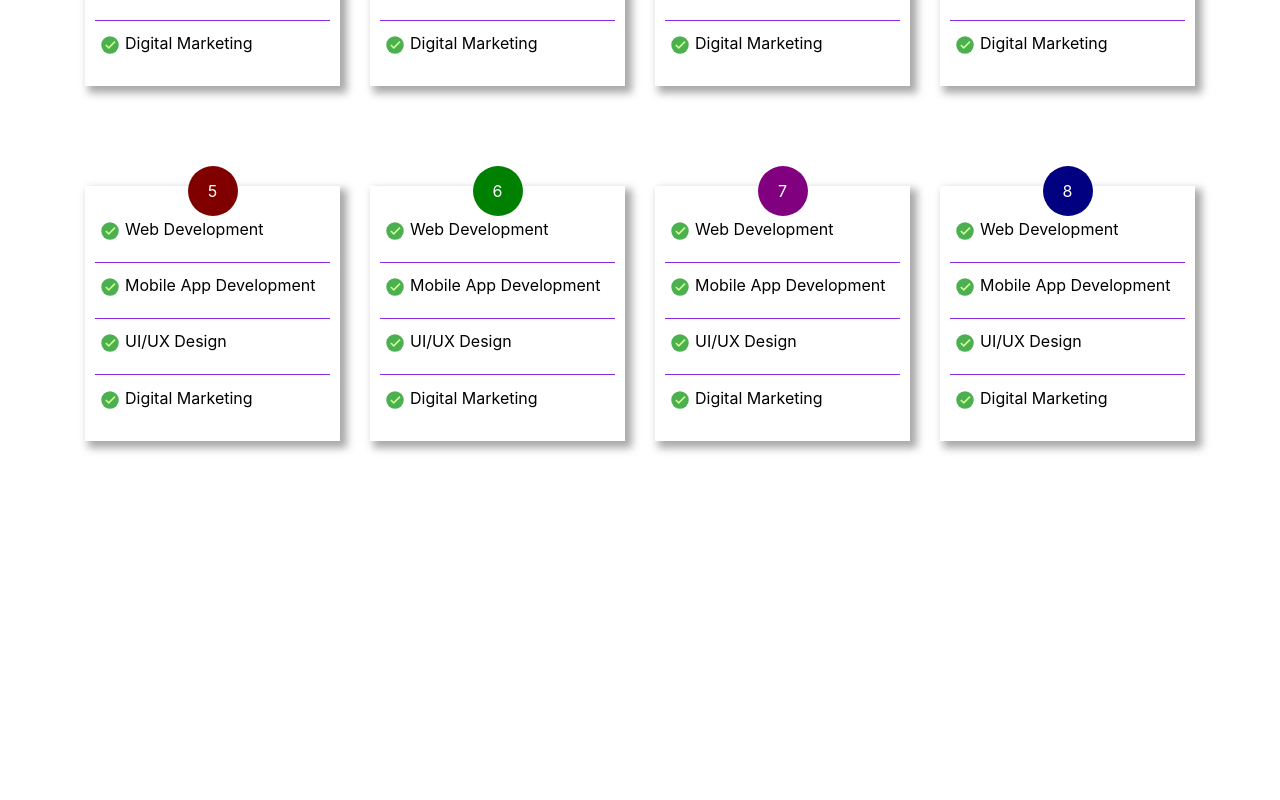
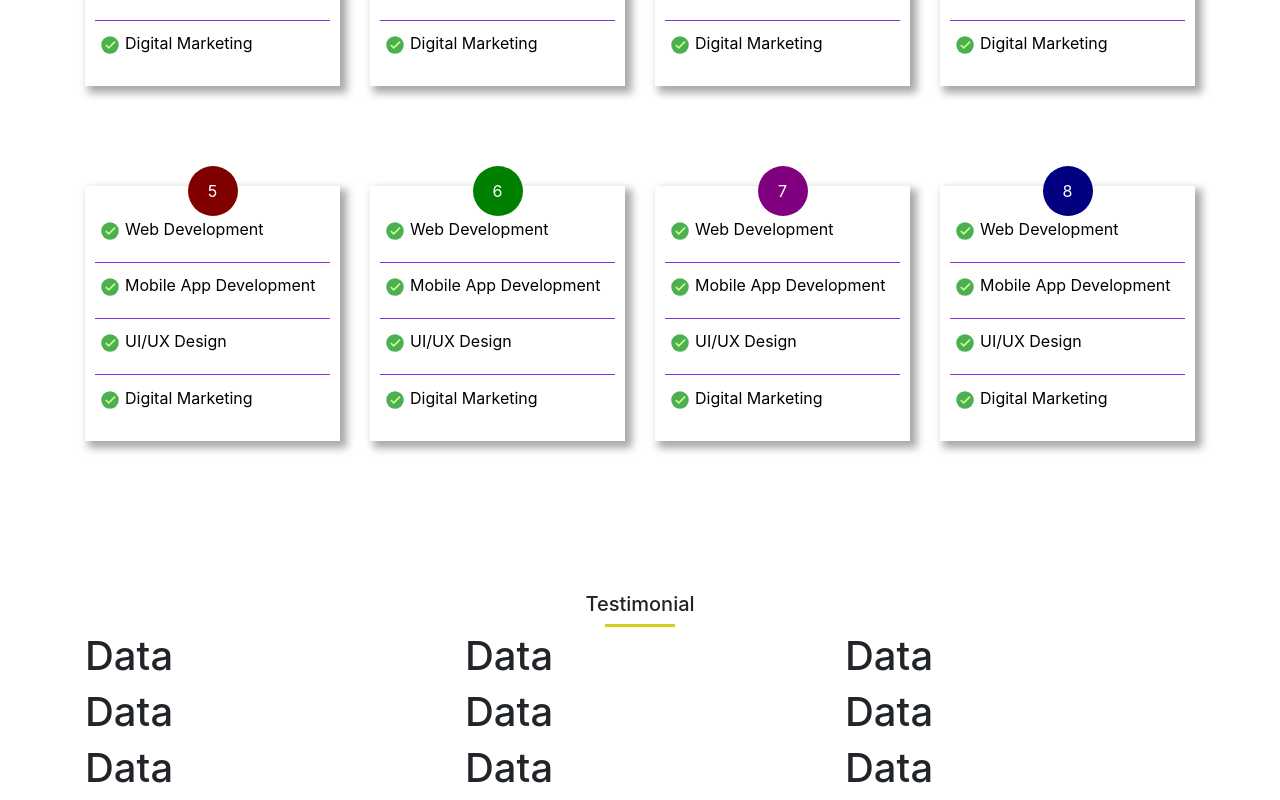
Before and after one commit to mayragann/CompanyPortfolio, a React (Create React App) app in the folder portfolio/: page / in a window 1280 px wide. Shown: the part 2078-2878 px from the top of the page. Before the commit the page ends 2670 px from the top, so only its background shows below. Built offline with nearby package versions, Linux system fonts and the light colour scheme.

Commit message:
Started Testimonal Section + Styling Sheet

```diff
--- a/portfolio/src/App.js
+++ b/portfolio/src/App.js
@@ -3,6 +3,7 @@ import Navbar from "./Components/Navbar/Navbar";
 import Home from "./Components/Home/Home";
 import About from "./Components/About/About";
 import Service from "./Components/Service/Service";
+import Testimonial from "./Components/Testimonial/Testimonial";
 
 function App() {
   return (
@@ -11,6 +12,7 @@ function App() {
       <Home />
       <About />
       <Service />
+      <Testimonial />
     </div>
   );
 }
--- a/portfolio/src/Components/Service/Service.js
+++ b/portfolio/src/Components/Service/Service.js
@@ -63,7 +63,7 @@ const Service = () => {
   ];
   const colors = [
     "#40E0D0",
-    "#DFFF00",
+    "#008080",
     "#DE3163",
     "#CCCCFF",
     "#800000",
--- /dev/null
+++ b/portfolio/src/Components/Testimonial/Testimonial.css
@@ -0,0 +1,3 @@
+.testimonial-section{
+    height: auto;
+}
--- /dev/null
+++ b/portfolio/src/Components/Testimonial/Testimonial.js
@@ -0,0 +1,84 @@
+import React from 'react'
+import "./Testimonial.css"
+
+const Testimonial = () => {
+    const data = [
+        {
+            "img":"https://images.unsplash.com/photo-1507003211169-0a1dd7228f2d?ixlib=rb-1.2.1&ixid=MnwxMjA3fDB8MHxwaG90by1wYWdlfHx8fGVufDB8fHx8&auto=format&fit=crop&w=687&q=80",
+            "content": "It's not every day that I come across a super friendly and helpful project manager",
+            "name": "John Doe",
+            "position": "Project Manager"
+        },
+        {
+            "img":"https://images.unsplash.com/photo-1554151228-14d9def656e4?ixlib=rb-1.2.1&ixid=MnwxMjA3fDB8MHxwaG90by1wYWdlfHx8fGVufDB8fHx8&auto=format&fit=crop&w=686&q=80",
+            "content": "It's not every day that I come across a super friendly and helpful designer",
+            "name": "Alexies Doe",
+            "position": "Designer"
+        },
+        {
+            "img":"https://images.unsplash.com/photo-1494790108377-be9c29b29330?ixlib=rb-1.2.1&ixid=MnwxMjA3fDB8MHxwaG90by1wYWdlfHx8fGVufDB8fHx8&auto=format&fit=crop&w=687&q=80",
+            "content": "It's not every day that I come across a super friendly and helpful designer",
+            "name": "Jane Smith",
+            "position": "Javascript Developer"
+        },
+        {
+            "img":"https://images.unsplash.com/photo-1519704917829-68da6d72c5a4?ixlib=rb-1.2.1&ixid=MnwxMjA3fDB8MHxwaG90by1wYWdlfHx8fGVufDB8fHx8&auto=format&fit=crop&w=1184&q=80",
+            "content": "It's not every day that I come across a super friendly and helpful designer",
+            "name": "Alex",
+            "position": "Node.js Developer"
+        },
+        {
+            "img":"https://images.unsplash.com/photo-1519704917829-68da6d72c5a4?ixlib=rb-1.2.1&ixid=MnwxMjA3fDB8MHxwaG90by1wYWdlfHx8fGVufDB8fHx8&auto=format&fit=crop&w=1184&q=80",
+            "content": "It's not every day that I come across a super friendly and helpful designer",
+            "name": "Janey",
+            "position": "Next.JS Developer"
+        },
+        {
+            "img":"https://images.unsplash.com/photo-1519704917829-68da6d72c5a4?ixlib=rb-1.2.1&ixid=MnwxMjA3fDB8MHxwaG90by1wYWdlfHx8fGVufDB8fHx8&auto=format&fit=crop&w=1184&q=80",
+            "content": "It's not every day that I come across a super friendly and helpful designer",
+            "name": "Liz",
+            "position": "React.js Developer"
+        },
+        {
+            "img":"https://images.unsplash.com/photo-1533421808550-58f0128fe66e?ixlib=rb-1.2.1&ixid=MnwxMjA3fDB8MHxwaG90by1wYWdlfHx8fGVufDB8fHx8&auto=format&fit=crop&w=735&q=80",
+            "content": "It's not every day that I come across a super friendly and helpful designer",
+            "name": "Alfred",
+            "position": "React.js Developer"
+        },
+        {
+            "img":"https://images.unsplash.com/photo-1526417067504-c10772fb68a8?ixlib=rb-1.2.1&ixid=MnwxMjA3fDB8MHxwaG90by1wYWdlfHx8fGVufDB8fHx8&auto=format&fit=crop&w=1172&q=80",
+            "content": "It's not every day that I come across a super friendly and helpful designer",
+            "name": "Alex",
+            "position": "Node.js Developer"
+        },
+        {
+            "img":"https://images.unsplash.com/photo-1528375646295-6d6fdd3ba742?ixlib=rb-1.2.1&ixid=MnwxMjA3fDB8MHxwaG90by1wYWdlfHx8fGVufDB8fHx8&auto=format&fit=crop&w=1109&q=80",
+            "content": "It's not every day that I come across a super friendly and helpful designer",
+            "name": "Daniel",
+            "position": "Node.js Developer"
+        },
+
+
+    ]
+  return (
+    <div className='container testimonial-section'>
+
+
+        <div className="section-title">
+            <h5>Testimonial</h5>
+            <span className="line"></span>
+        </div>
+
+        <div className="row">
+            {data.map((item,index)=> (
+                <div className="col-xl-4 col-lg-4 col-md-6 col-sm-12">
+                    <h1>Data</h1>
+                </div>
+            ))}
+
+        </div>
+    </div>
+  )
+}
+
+export default Testimonial;
```
